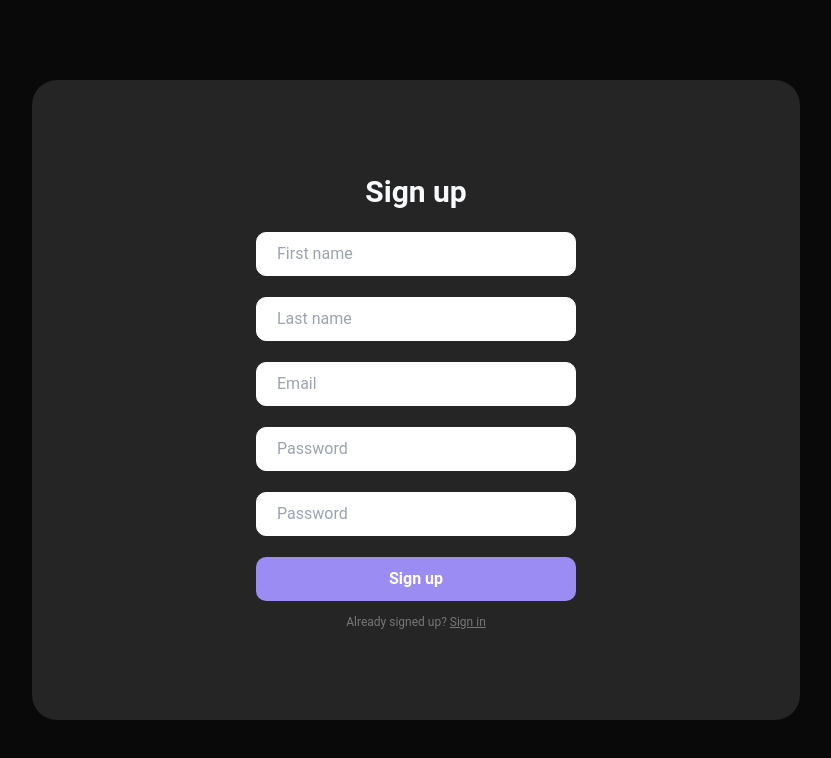
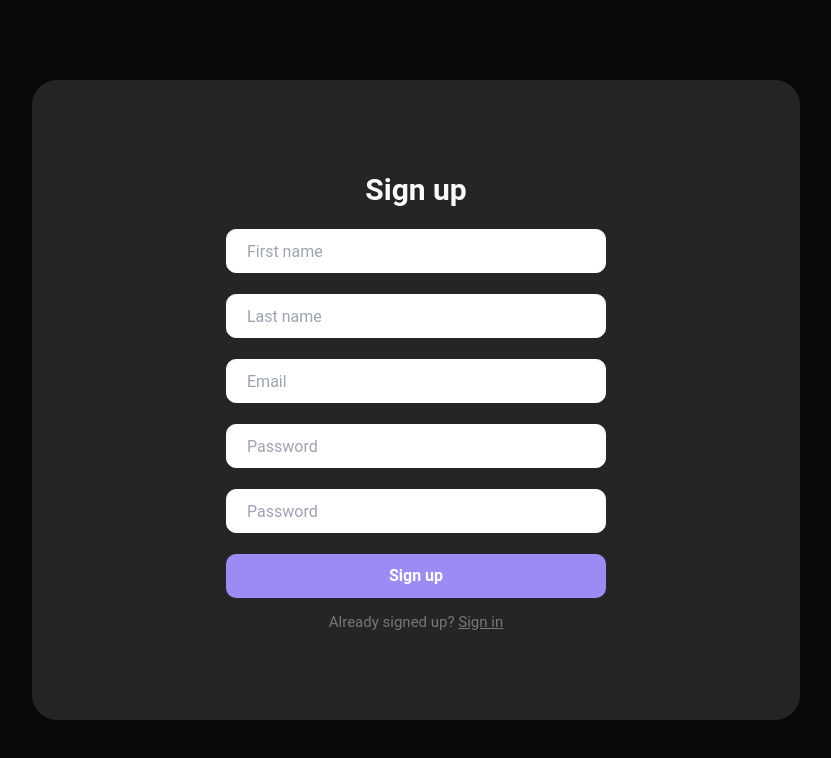
Before and after one commit to Ana-Vartasashvili/task-management-app, a React app: page /Sign-up in a window 1280 px wide. Shown: the top 758 px of the page, without its empty margins (224-1055 px from the left). Built offline with nearby package versions, Linux system fonts and the light colour scheme; no server answers; the HTML template or start-up script is replaced by a standard one.

Commit message:
make 'sign up' page responsive

```diff
--- a/src/pages/signIn/SignIn.tsx
+++ b/src/pages/signIn/SignIn.tsx
@@ -17,7 +17,7 @@ const Login: React.FC = () => {
         <ToastContainer />
         <form
           onSubmit={handleSubmit}
-          className="mt-7 m-auto flex flex-col items-center w-full  gap-6"
+          className="mt-7 m-auto flex flex-col items-center w-full min-w-[20rem] gap-6"
         >
           <AuthFormInput
             id="email"
@@ -44,7 +44,7 @@ const Login: React.FC = () => {
           </button>
         </form>
 
-        <p className="text-center mt-5 text-sm lg:text-[1.5rem]">
+        <p className="text-center mt-5 text-sm md:text-[1.5rem]">
           Don't have an account?{' '}
           <Link to="/sign-up" className="underline">
             Sign up
--- a/src/pages/signUp/SignUp.tsx
+++ b/src/pages/signUp/SignUp.tsx
@@ -10,7 +10,7 @@ const SignUp: React.FC = () => {
 
   return (
     <AuthFormCard>
-      <div>
+      <div className="w-full">
         <h1 className="text-4xl font-bold text-center text-SignUp_card_font_color">
           Sign up
         </h1>
@@ -18,7 +18,7 @@ const SignUp: React.FC = () => {
         <ToastContainer />
         <form
           onSubmit={handleSubmit}
-          className="mt-7 m-auto flex flex-col items-center w-[32rem]  gap-6"
+          className="mt-7 m-auto flex flex-col items-center w-full min-w-[20rem]  gap-6"
         >
           <AuthFormInput
             id="first_name"
@@ -56,7 +56,7 @@ const SignUp: React.FC = () => {
           <button
             disabled={isSubmitting}
             type="submit"
-            className={`w-full bg-main_purple px-8 py-4 rounded-2xl text-white font-semibold hover:bg-dark_purple hover:transition duration-300 ease-in-out ${
+            className={`w-full bg-main_purple px-8 py-4 rounded-2xl text-white font-semibold hover:bg-dark_purple hover:transition duration-300 ease-in-out max-w-[38rem] ${
               isSubmitting && 'opacity-30 cursor-not-allowed'
             }`}
           >
@@ -64,7 +64,7 @@ const SignUp: React.FC = () => {
           </button>
         </form>
 
-        <p className="text-center mt-5 text-sm">
+        <p className="text-center mt-5 text-sm md:text-[1.5rem]">
           Already signed up?{' '}
           <Link to="/sign-in" className="underline">
             Sign in
```
